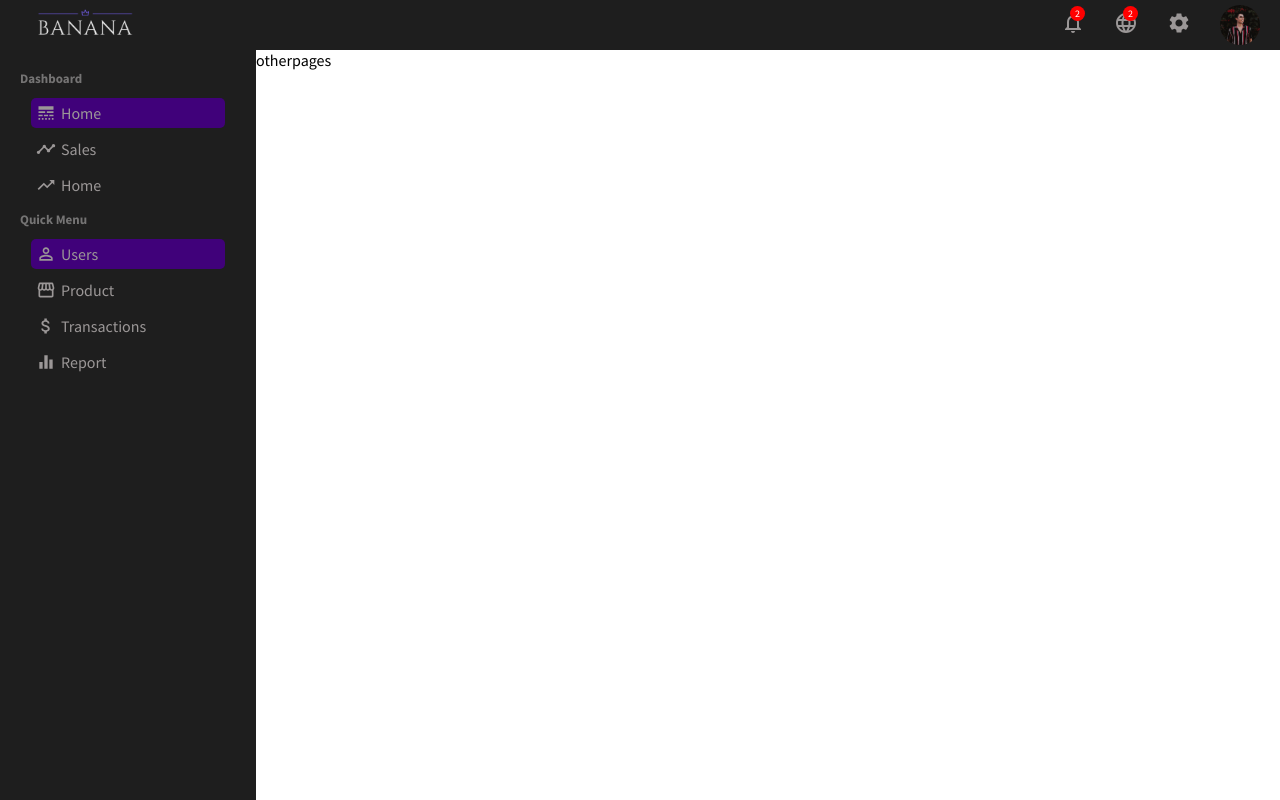
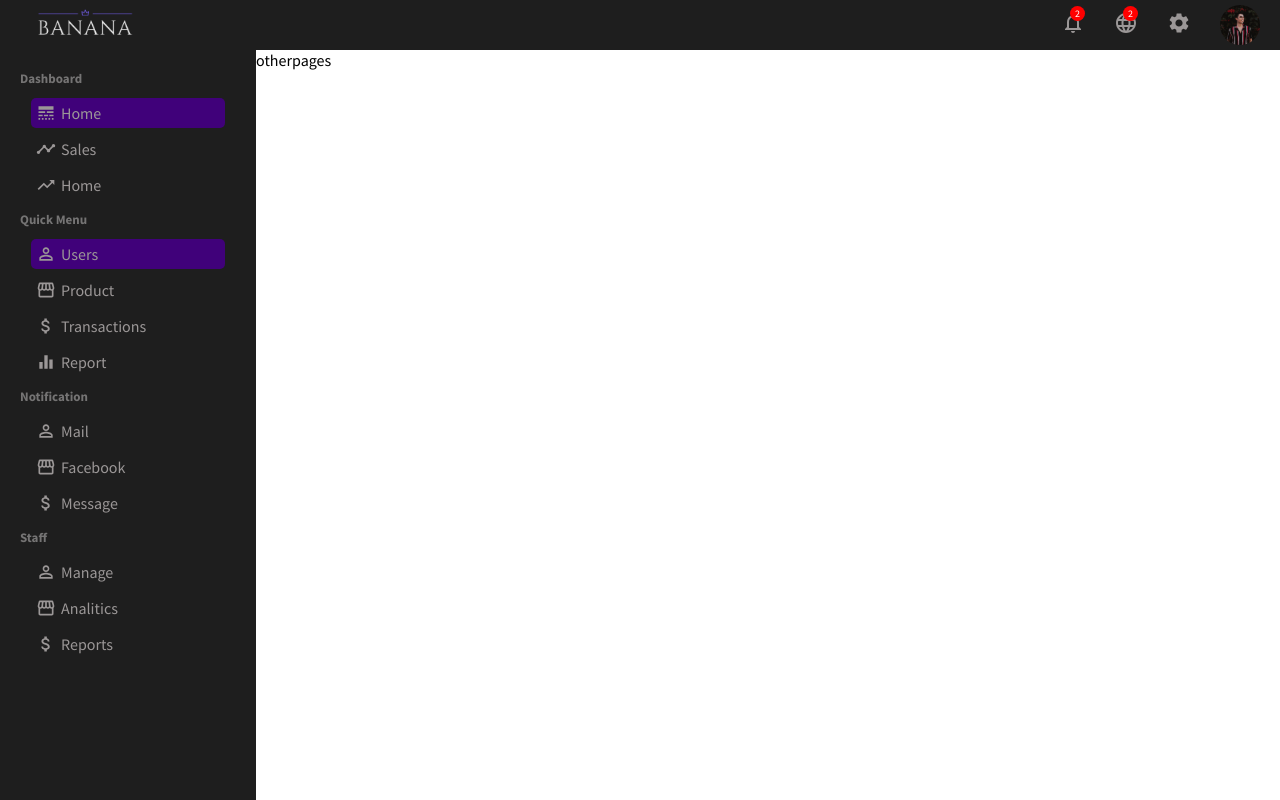
Before and after one commit to malekaridhi/ecommerceMern, a React (Create React App) app in the folder admin/: page / in a window 1280 px wide. Built offline with nearby package versions, Linux system fonts and the light colour scheme.

Commit message:
admin sidebar

```diff
--- a/admin/src/components/sidebar/Sidebar.jsx
+++ b/admin/src/components/sidebar/Sidebar.jsx
@@ -47,6 +47,38 @@ const Sidebar = () => {
                        Report
                      </li>
                  </ul>
+                 <h3 className='sidebarTitle'>Notification</h3>
+                 <ul className="sidebarList">
+                     <li className="sidebarListItem ">
+                       <PersonOutlineIcon className='sidebarIcon' />
+                       Mail
+                     </li>
+                     <li className="sidebarListItem">
+                       <StorefrontIcon className='sidebarIcon'/>
+                       Facebook
+                     </li>
+                     <li className="sidebarListItem">
+                       <AttachMoneyIcon className='sidebarIcon'/>
+                       Message
+                     </li>
+
+                 </ul>
+                 <h3 className='sidebarTitle'>Staff</h3>
+                 <ul className="sidebarList">
+                     <li className="sidebarListItem ">
+                       <PersonOutlineIcon className='sidebarIcon' />
+                       Manage
+                     </li>
+                     <li className="sidebarListItem">
+                       <StorefrontIcon className='sidebarIcon'/>
+                       Analitics
+                     </li>
+                     <li className="sidebarListItem">
+                       <AttachMoneyIcon className='sidebarIcon'/>
+                       Reports
+                     </li>
+
+                 </ul>
             </div>
         </div>
         </div>
```
